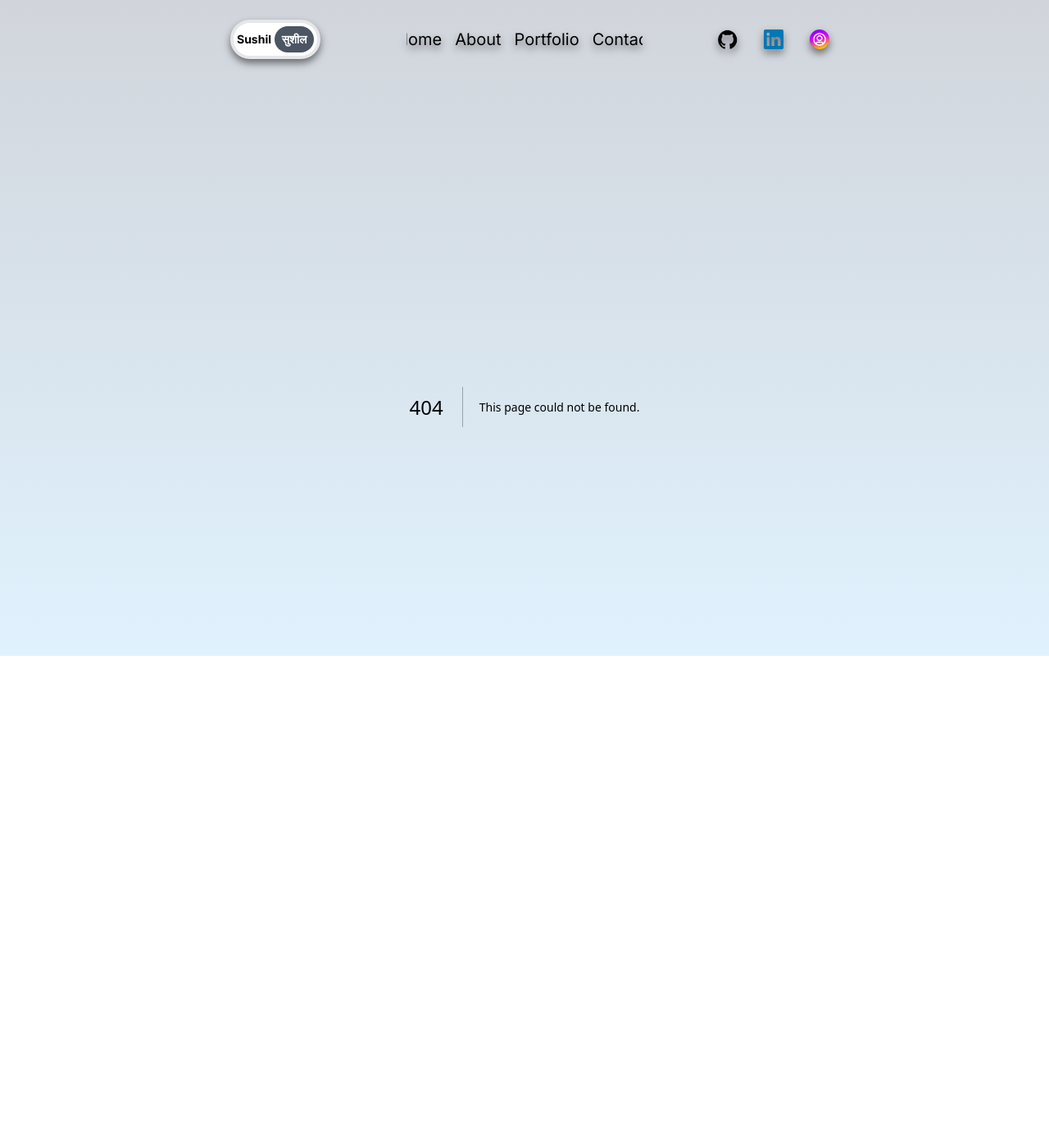
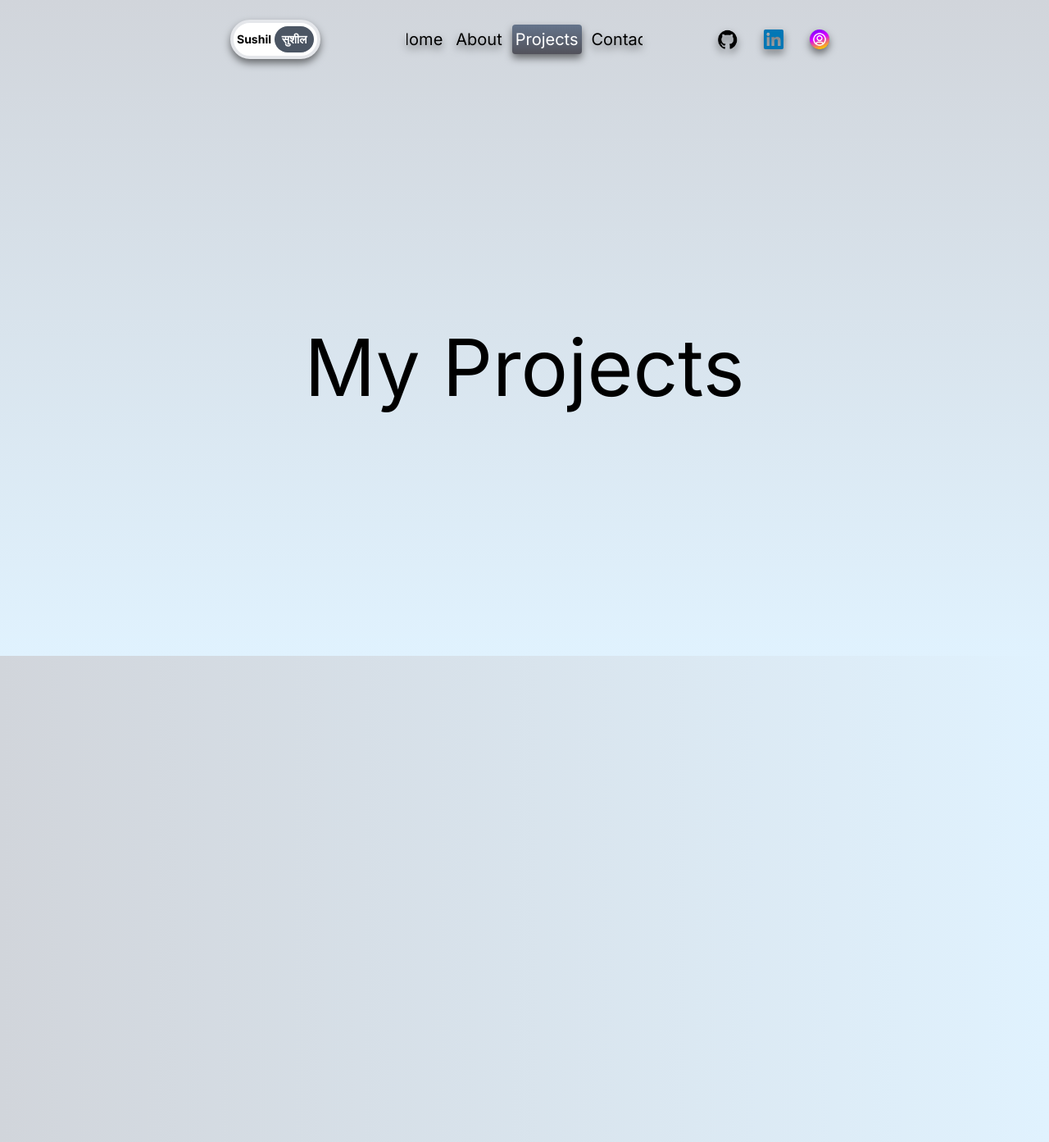
Before and after one commit to sudulal123/portfolio-template, a Next.js app: page /projects in a window 1280 px wide. Before the commit this address had no page. Shown: the top 1393 px of the page at 82% size. Before the commit the page ends 896 px from the top, so only its background shows below. Built offline with nearby package versions, Linux system fonts and the light colour scheme.

Commit message:
00_Update_website "unfinished"

```diff
--- a/src/app/about/page.jsx
+++ b/src/app/about/page.jsx
@@ -50,7 +50,7 @@ const AboutPage = () => {
 
                         {/*BIO DESCRIPTION*/}
                         <p className="text-lg">
-                            My name is <b>Sushil</b>, I am a frontend software developer. My work involves writing code that creates beautiful and user-oriented designs. My primary goal is to craft digital experiences that spark joy in the hearts of the users. I am especially interested in learning new tools and emerging best practices for frontend as well as backend development on the web and mobile.
+                            My name is <b>Sushil</b>, I am a frontend software developer. My work involves writing code to create beautiful and user-oriented designs, aiming to craft digital experiences that spark joy in the hearts of users. I have a particular interest in learning new tools and staying updated on emerging best practices for both frontend and backend development, applicable to both mobile and web platforms.
                         </p>
 
                         {/*BIO QUOTE*/}
--- a/src/app/portfolio/page.jsx
+++ b/src/app/projects/page.jsx
@@ -9,38 +9,30 @@ const items = [
     {
         id: 1,
         color:  "from-slate-400 to-gray-500",
-        title:  "Portfolio",
-        desc:   "Portfolio built with Next.js, Framer Motion and Tailwind CSS",
-        img:    "/portfolio.jpg",
+        title:  "Nile",
+        desc:   "Ecommerce app",
+        img:    "/under_construction.jpg",
         link:   "https://github.com/sdulal123/portfolio",
     },
     {
-        id: 0,
-        color:  "from-slate-500 to-gray-600",
-        title:  "Weather App",
-        desc:   "Weather app GUI built with Java",
-        img:    "/weather_app.jpg",
-        link:   "https://github.com/sdulal123/weather-App",
+        id: 2,
+        color:  "from-slate-600 to-gray-700",
+        title:  "Enigma",
+        desc:   "Online Vector Graphics Editor",
+        img:    "/under_construction.jpg",
+        link:   "https://github.com/sdulal123/",
     },
     {
         id: 3,
         color:  "from-slate-600 to-gray-700",
-        title:  "Nile",
-        desc:   "Ecommerce app",
-        img:    "/under_construction.jpg",
-        link:   "https://github.com/sdulal123/",
-    },
-    {
-        id: 4,
-        color:  "from-slate-700 to-gray-800",
-        title:  "Enigma",
-        desc:   "Online Vector Graphics Editor",
+        title:  "Dash",
+        desc:   "An Admin Dashboard",
         img:    "/under_construction.jpg",
         link:   "https://github.com/sdulal123/",
     }
 ]
 
-const PortfolioPage = () => {
+const ProjectsPage = () => {
     const ref = useRef();
     const {scrollYProgress} = useScroll({target:ref});
     const x = useTransform(scrollYProgress, [0, 1], ["0%", "-80%"]);
@@ -54,7 +46,7 @@ const PortfolioPage = () => {
         >
             <div className="h-[600vh] relative" ref={ref}>
                 <div className="w-screen h-[calc(100vh-6rem)] flex items-center justify-center text-8xl text-center">
-                    My Works
+                    My Projects
                 </div>
                 <div className="sticky top-0 flex h-screen gap-4 items-center overflow-hidden">
                     <motion.div style={{x}} className="flex">
@@ -99,4 +91,4 @@ const PortfolioPage = () => {
     )
 };
 
-export default PortfolioPage;
+export default ProjectsPage;
--- a/src/components/navbar.jsx
+++ b/src/components/navbar.jsx
@@ -9,7 +9,7 @@ import {motion} from "framer-motion";
 const links = [
     {url: "/", title: "Home"},
     {url: "/about", title: "About"},
-    {url: "/portfolio", title: "Portfolio"},
+    {url: "/projects", title: "Projects"},
     {url: "/contact", title: "Contact"},
 ];
 
```
